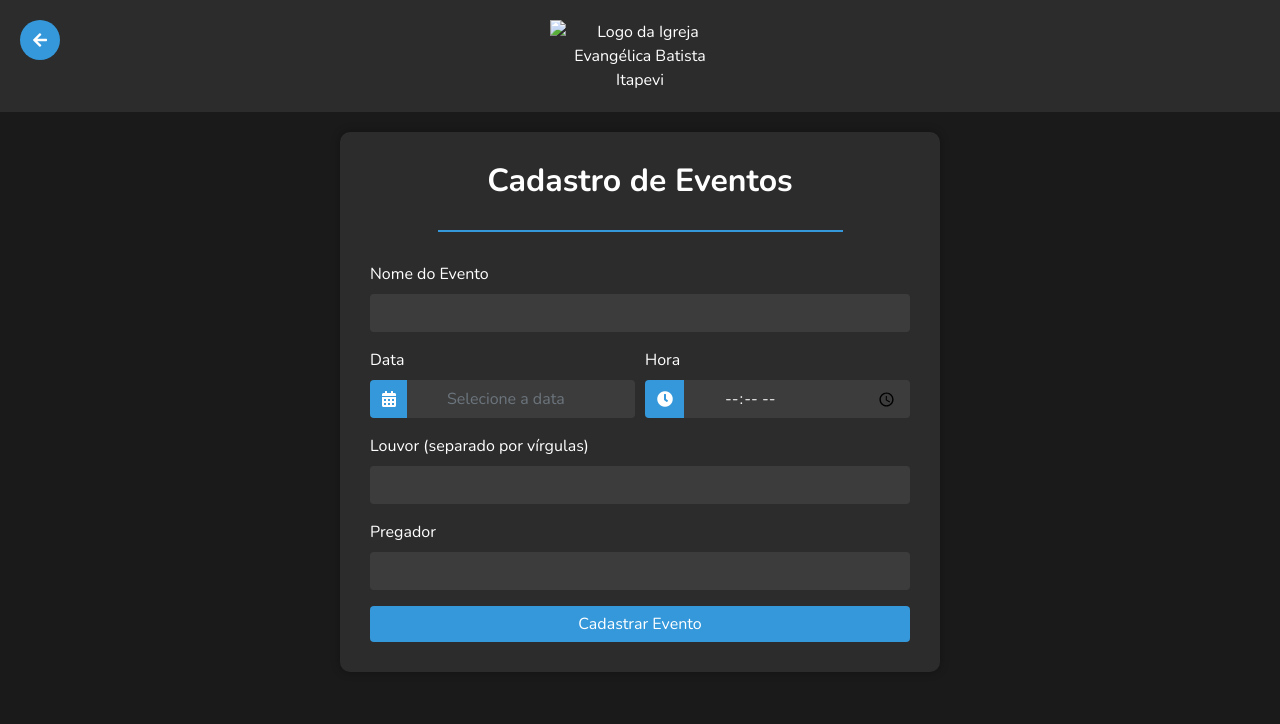
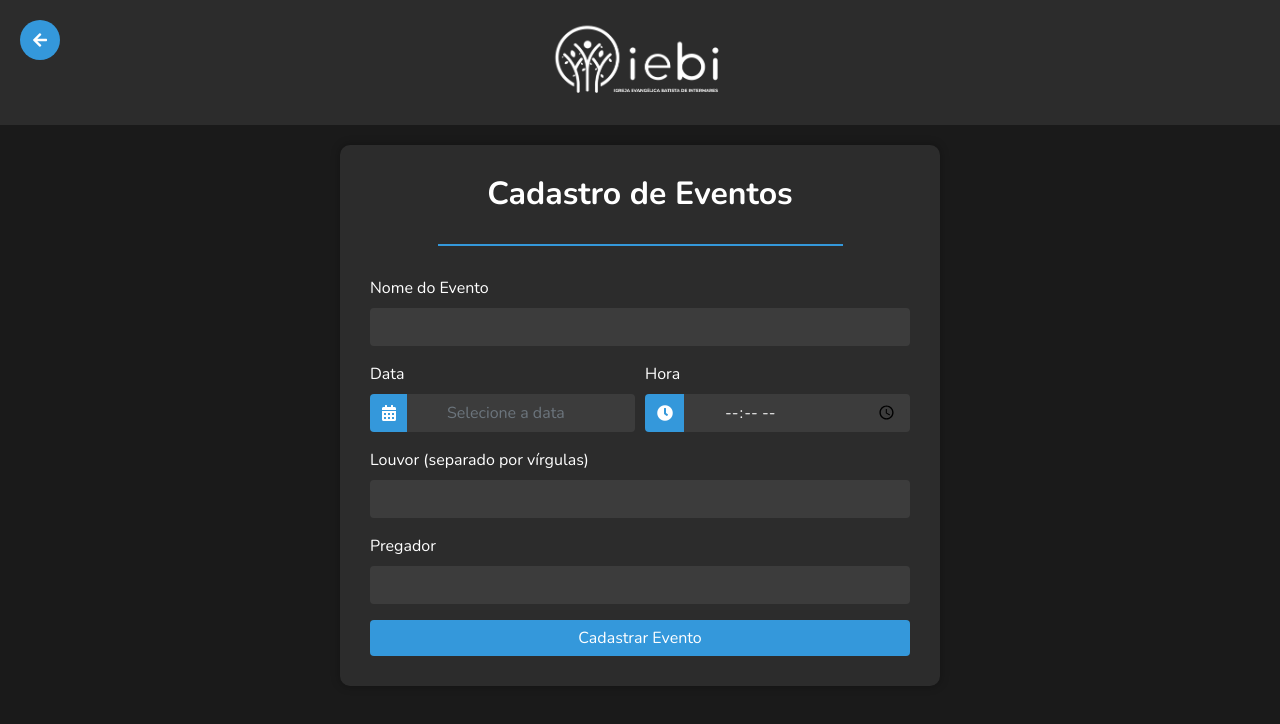
Before and after one commit to IEB-i/agenda, a plain HTML site: page cadagenda.html in a window 1280 px wide. Drawn offline with nearby package versions, Linux system fonts and the light colour scheme.

Commit message:
Update cadagenda.html

```diff
--- a/cadagenda.html
+++ b/cadagenda.html
@@ -94,7 +94,7 @@
         <i class="fas fa-arrow-left"></i>
     </a>
     <div class="header">
-        <img src="../LogoBranco.png" alt="Logo da Igreja Evangélica Batista Itapevi">
+        <img src="image/LogoBranco.png" alt="Logo da Igreja Evangélica Batista Itapevi">
     </div>
     <div class="container">
         <h2 class="text-center mb-4 font-weight-bold">Cadastro de Eventos</h2>
```
